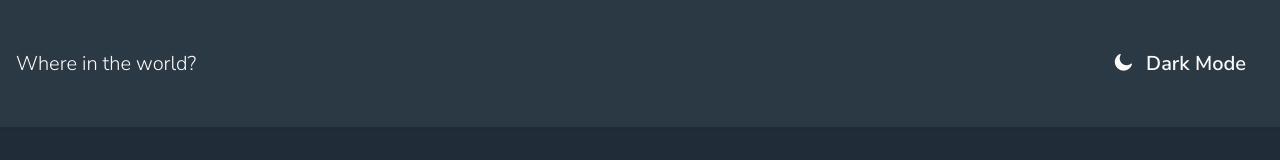
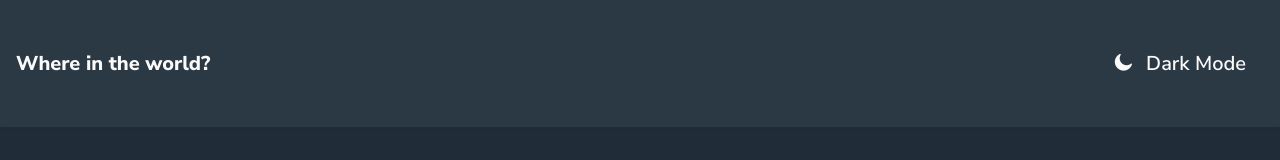
Before and after one commit to adejolx/rest-countries-api, a React (Vite) app: page /#/countries/0 in a window 1280 px wide. Shown: the top 160 px of the page. Built offline with nearby package versions, Linux system fonts and the light colour scheme.

Commit message:
fix: undo utility class delete
The bold class has been recovered, the site logo is made bold again

```diff
--- a/src/index.css
+++ b/src/index.css
@@ -183,3 +183,7 @@ input::placeholder {
     font-size: 1.25rem;
   }
 }
+
+.bold {
+  font-weight: var(--bold-300);
+}
```
